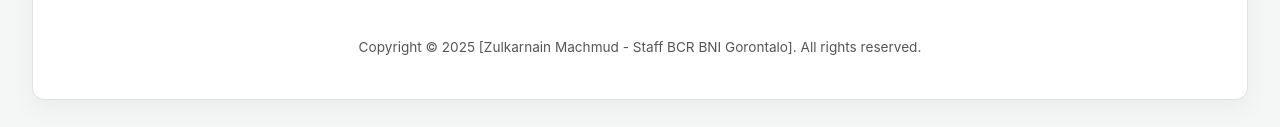
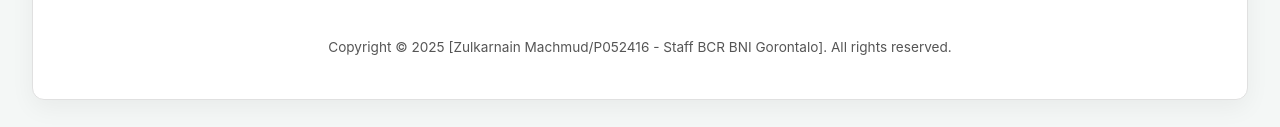
Before and after one commit to zulcar9dev/vlookup-app, a website: page index.html in a window 1280 px wide. Shown: the part 343-470 px from the top of the page. Drawn offline with nearby package versions, Linux system fonts and the light colour scheme.

```diff
--- a/index.html
+++ b/index.html
@@ -169,7 +169,7 @@
         <button id="btn-generate">Proses & Unduh Laporan</button>
 
         <p class="copyright">
-            Copyright © 2025 [Zulkarnain Machmud - Staff BCR BNI Gorontalo]. All rights reserved.
+            Copyright © 2025 [Zulkarnain Machmud/P052416 - Staff BCR BNI Gorontalo]. All rights reserved.
         </p>
     </div>
 
```
Also changed, not shown: .devcontainer/devcontainer.json (added).
